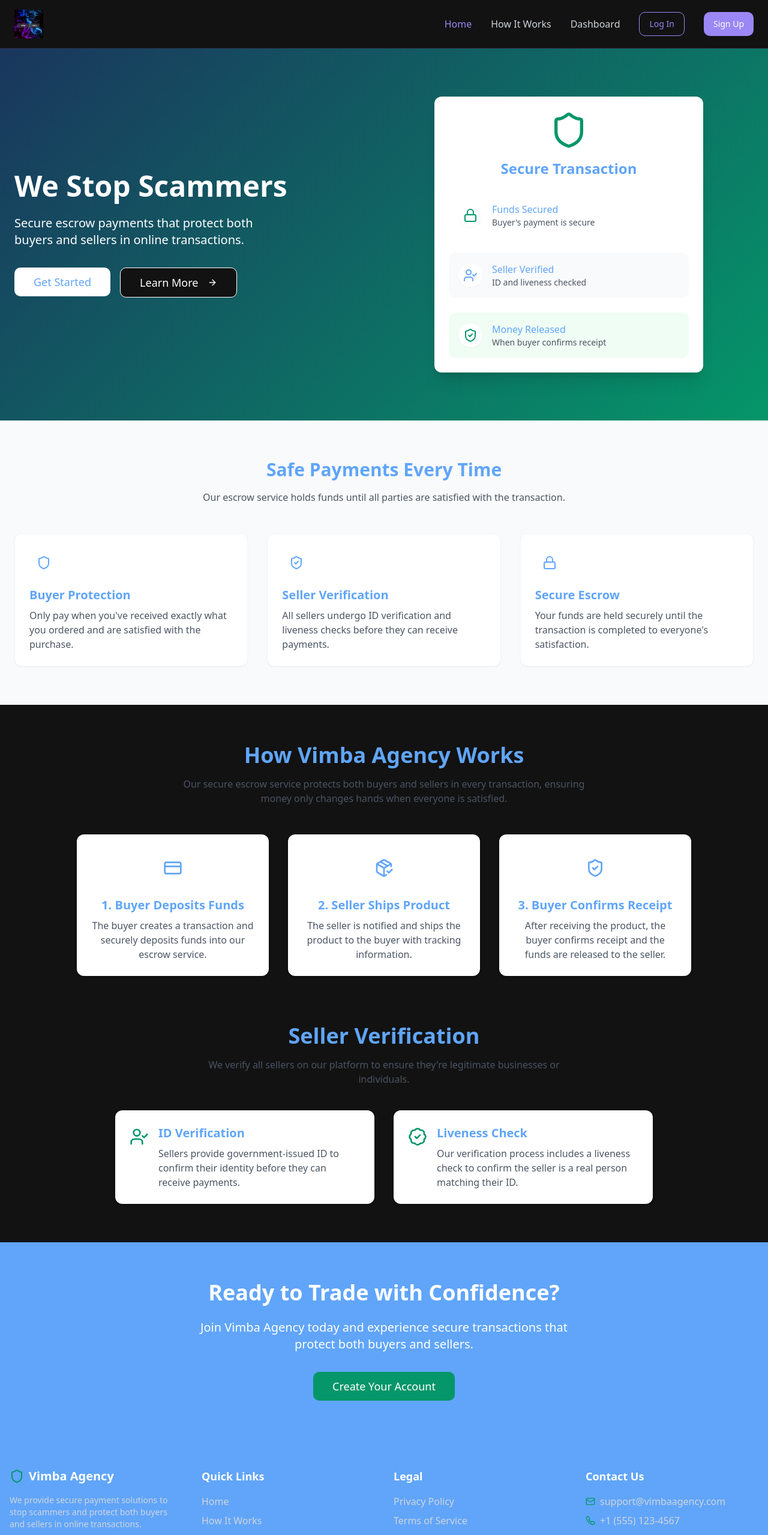
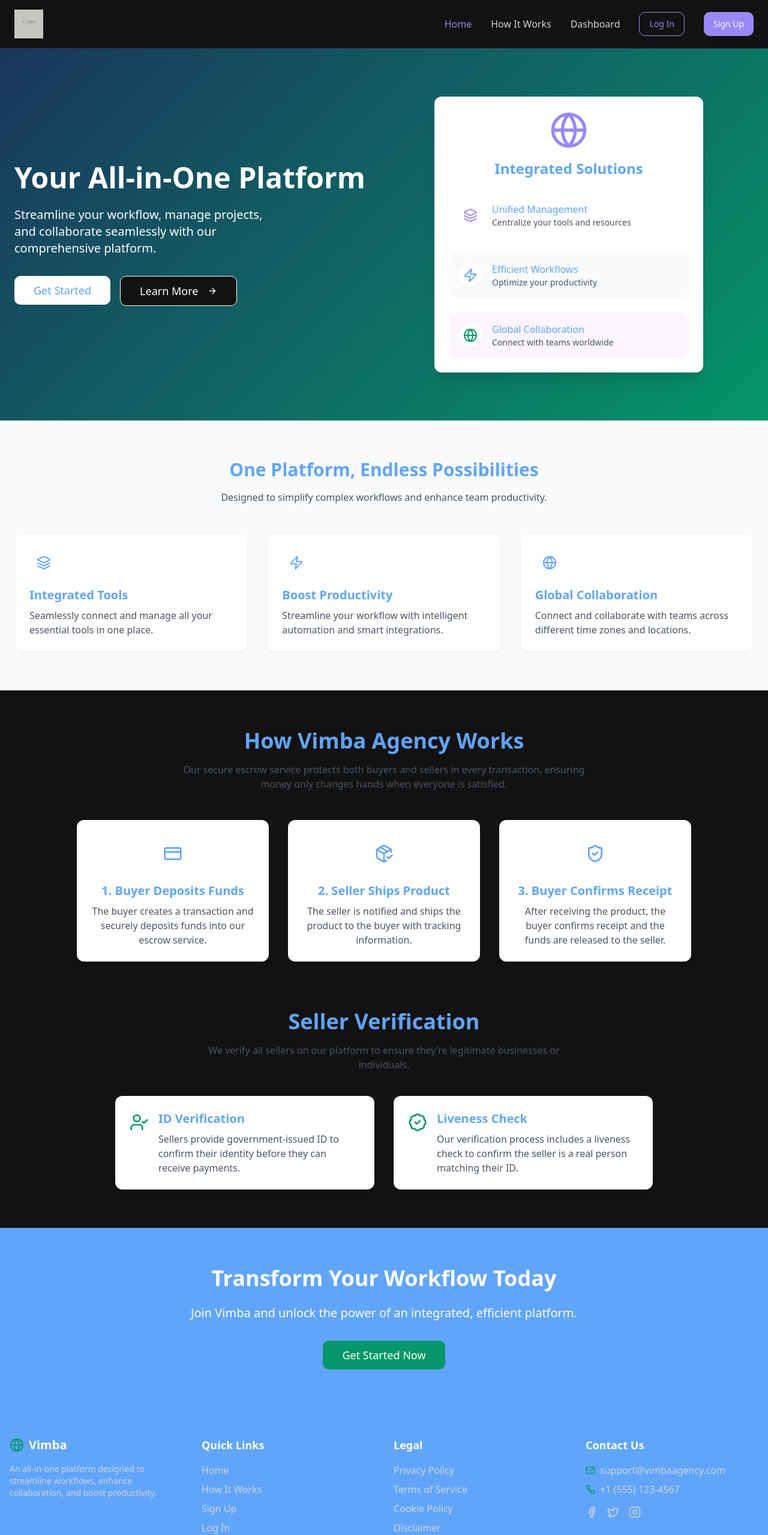
Before and after one commit to Dasrkshadow9886/vimba-secure-transit, a React (Vite) app: page / in a window 1280 px wide. Shown: the top 2559 px of the page at 60% size. Built offline with nearby package versions, Linux system fonts and the light colour scheme.

Commit message:
Refactor: Update hero section and logo
Update the hero section to reflect the all-in-one platform concept and replace the logo with the new one.

```diff
--- a/src/components/Footer.tsx
+++ b/src/components/Footer.tsx
@@ -1,7 +1,7 @@
 
 import React from 'react';
 import { Link } from 'react-router-dom';
-import { Shield, Facebook, Twitter, Instagram, Mail, Phone } from 'lucide-react';
+import { Globe, Facebook, Twitter, Instagram, Mail, Phone } from 'lucide-react';
 
 const Footer = () => {
   return (
@@ -11,11 +11,11 @@ const Footer = () => {
           {/* Brand and About */}
           <div className="space-y-4">
             <div className="flex items-center space-x-2">
-              <Shield className="h-6 w-6 text-vimba-green" />
-              <span className="text-xl font-bold">Vimba Agency</span>
+              <Globe className="h-6 w-6 text-vimba-green" />
+              <span className="text-xl font-bold">Vimba</span>
             </div>
             <p className="text-sm text-gray-300 mt-2">
-              We provide secure payment solutions to stop scammers and protect both buyers and sellers in online transactions.
+              An all-in-one platform designed to streamline workflows, enhance collaboration, and boost productivity.
             </p>
           </div>
 
@@ -69,8 +69,8 @@ const Footer = () => {
         </div>
 
         <div className="border-t border-gray-700 mt-8 pt-6 flex flex-col md:flex-row justify-between items-center">
-          <p className="text-sm text-gray-400">&copy; {new Date().getFullYear()} Vimba Agency. All rights reserved.</p>
-          <p className="text-sm text-gray-400 mt-2 md:mt-0">We Stop Scammers</p>
+          <p className="text-sm text-gray-400">&copy; {new Date().getFullYear()} Vimba. All rights reserved.</p>
+          <p className="text-sm text-gray-400 mt-2 md:mt-0">Empowering Teams, Simplifying Work</p>
         </div>
       </div>
     </footer>
--- a/src/components/Navbar.tsx
+++ b/src/components/Navbar.tsx
@@ -1,4 +1,3 @@
-
 import React, { useState } from 'react';
 import { Link, useLocation } from 'react-router-dom';
 import { Button } from "@/components/ui/button";
@@ -15,8 +14,8 @@ const Navbar = () => {
           {/* Logo and brand name */}
           <Link to="/" className="flex items-center space-x-2">
             <img
-              src="/lovable-uploads/27277313-9433-4933-b124-e0abac08f5e4.png"
-              alt="Vimba Agency"
+              src="/lovable-uploads/9afa8d92-d755-4a90-9595-d939bd967b15.png"
+              alt="Vimba"
               className="h-12 w-auto"
             />
           </Link>
--- a/src/pages/Index.tsx
+++ b/src/pages/Index.tsx
@@ -1,7 +1,7 @@
 
 import React from 'react';
 import { Link } from 'react-router-dom';
-import { ArrowRight, Shield, ShieldCheck, Lock, UserCheck } from 'lucide-react';
+import { ArrowRight, Globe, Layers, Zap } from 'lucide-react';
 import { Button } from '@/components/ui/button';
 import Navbar from '@/components/Navbar';
 import Footer from '@/components/Footer';
@@ -17,9 +17,9 @@ const Index = () => {
         <div className="container mx-auto px-4 md:px-6">
           <div className="flex flex-col md:flex-row items-center">
             <div className="md:w-1/2 mb-10 md:mb-0">
-              <h1 className="text-4xl md:text-5xl font-bold mb-6 leading-tight">We Stop Scammers</h1>
+              <h1 className="text-4xl md:text-5xl font-bold mb-6 leading-tight">Your All-in-One Platform</h1>
               <p className="text-xl mb-8 max-w-md">
-                Secure escrow payments that protect both buyers and sellers in online transactions.
+                Streamline your workflow, manage projects, and collaborate seamlessly with our comprehensive platform.
               </p>
               <div className="flex flex-col sm:flex-row space-y-3 sm:space-y-0 sm:space-x-4">
                 <Link to="/signup">
@@ -38,35 +38,35 @@ const Index = () => {
             <div className="md:w-1/2 flex justify-center">
               <div className="bg-white rounded-lg p-6 shadow-xl max-w-md w-full">
                 <div className="text-center mb-6">
-                  <Shield className="inline-block h-16 w-16 text-vimba-green mb-4" />
-                  <h2 className="text-vimba-blue text-2xl font-bold">Secure Transaction</h2>
+                  <Globe className="inline-block h-16 w-16 text-vimba-purple mb-4" />
+                  <h2 className="text-vimba-blue text-2xl font-bold">Integrated Solutions</h2>
                 </div>
                 <div className="space-y-6">
                   <div className="bg-vimba-lightblue rounded-lg p-4 flex items-center">
                     <div className="bg-white p-2 rounded-full shadow-sm">
-                      <Lock className="h-6 w-6 text-vimba-green" />
+                      <Layers className="h-6 w-6 text-vimba-purple" />
                     </div>
                     <div className="ml-4">
-                      <h3 className="font-medium text-vimba-blue">Funds Secured</h3>
-                      <p className="text-sm text-gray-600">Buyer's payment is secure</p>
+                      <h3 className="font-medium text-vimba-blue">Unified Management</h3>
+                      <p className="text-sm text-gray-600">Centralize your tools and resources</p>
                     </div>
                   </div>
                   <div className="bg-gray-50 rounded-lg p-4 flex items-center">
                     <div className="bg-white p-2 rounded-full shadow-sm">
-                      <UserCheck className="h-6 w-6 text-vimba-blue" />
+                      <Zap className="h-6 w-6 text-vimba-blue" />
                     </div>
                     <div className="ml-4">
-                      <h3 className="font-medium text-vimba-blue">Seller Verified</h3>
-                      <p className="text-sm text-gray-600">ID and liveness checked</p>
+                      <h3 className="font-medium text-vimba-blue">Efficient Workflows</h3>
+                      <p className="text-sm text-gray-600">Optimize your productivity</p>
                     </div>
                   </div>
-                  <div className="bg-green-50 rounded-lg p-4 flex items-center">
+                  <div className="bg-purple-50 rounded-lg p-4 flex items-center">
                     <div className="bg-white p-2 rounded-full shadow-sm">
-                      <ShieldCheck className="h-6 w-6 text-vimba-green" />
+                      <Globe className="h-6 w-6 text-vimba-green" />
                     </div>
                     <div className="ml-4">
-                      <h3 className="font-medium text-vimba-blue">Money Released</h3>
-                      <p className="text-sm text-gray-600">When buyer confirms receipt</p>
+                      <h3 className="font-medium text-vimba-blue">Global Collaboration</h3>
+                      <p className="text-sm text-gray-600">Connect with teams worldwide</p>
                     </div>
                   </div>
                 </div>
@@ -80,33 +80,33 @@ const Index = () => {
       <section className="py-16 bg-gray-50">
         <div className="container mx-auto px-4 md:px-6">
           <div className="text-center max-w-2xl mx-auto mb-12">
-            <h2 className="text-3xl font-bold text-vimba-blue mb-4">Safe Payments Every Time</h2>
-            <p className="text-gray-600">Our escrow service holds funds until all parties are satisfied with the transaction.</p>
+            <h2 className="text-3xl font-bold text-vimba-blue mb-4">One Platform, Endless Possibilities</h2>
+            <p className="text-gray-600">Designed to simplify complex workflows and enhance team productivity.</p>
           </div>
 
           <div className="grid grid-cols-1 md:grid-cols-3 gap-8">
             <div className="bg-white p-6 rounded-lg shadow-sm border border-gray-100">
               <div className="h-12 w-12 bg-vimba-lightblue rounded-lg flex items-center justify-center mb-4">
-                <Shield className="h-6 w-6 text-vimba-blue" />
+                <Layers className="h-6 w-6 text-vimba-blue" />
               </div>
-              <h3 className="font-semibold text-xl mb-2 text-vimba-blue">Buyer Protection</h3>
-              <p className="text-gray-600">Only pay when you've received exactly what you ordered and are satisfied with the purchase.</p>
+              <h3 className="font-semibold text-xl mb-2 text-vimba-blue">Integrated Tools</h3>
+              <p className="text-gray-600">Seamlessly connect and manage all your essential tools in one place.</p>
             </div>
 
             <div className="bg-white p-6 rounded-lg shadow-sm border border-gray-100">
               <div className="h-12 w-12 bg-vimba-lightblue rounded-lg flex items-center justify-center mb-4">
-                <ShieldCheck className="h-6 w-6 text-vimba-blue" />
+                <Zap className="h-6 w-6 text-vimba-blue" />
               </div>
-              <h3 className="font-semibold text-xl mb-2 text-vimba-blue">Seller Verification</h3>
-              <p className="text-gray-600">All sellers undergo ID verification and liveness checks before they can receive payments.</p>
+              <h3 className="font-semibold text-xl mb-2 text-vimba-blue">Boost Productivity</h3>
+              <p className="text-gray-600">Streamline your workflow with intelligent automation and smart integrations.</p>
             </div>
 
             <div className="bg-white p-6 rounded-lg shadow-sm border border-gray-100">
               <div className="h-12 w-12 bg-vimba-lightblue rounded-lg flex items-center justify-center mb-4">
-                <Lock className="h-6 w-6 text-vimba-blue" />
+                <Globe className="h-6 w-6 text-vimba-blue" />
               </div>
-              <h3 className="font-semibold text-xl mb-2 text-vimba-blue">Secure Escrow</h3>
-              <p className="text-gray-600">Your funds are held securely until the transaction is completed to everyone's satisfaction.</p>
+              <h3 className="font-semibold text-xl mb-2 text-vimba-blue">Global Collaboration</h3>
+              <p className="text-gray-600">Connect and collaborate with teams across different time zones and locations.</p>
             </div>
           </div>
         </div>
@@ -118,11 +118,11 @@ const Index = () => {
       {/* CTA Section */}
       <section className="py-16 bg-vimba-blue text-white">
         <div className="container mx-auto px-4 text-center">
-          <h2 className="text-3xl md:text-4xl font-bold mb-6">Ready to Trade with Confidence?</h2>
-          <p className="text-xl mb-8 max-w-2xl mx-auto">Join Vimba Agency today and experience secure transactions that protect both buyers and sellers.</p>
+          <h2 className="text-3xl md:text-4xl font-bold mb-6">Transform Your Workflow Today</h2>
+          <p className="text-xl mb-8 max-w-2xl mx-auto">Join Vimba and unlock the power of an integrated, efficient platform.</p>
           <Link to="/signup">
             <Button className="bg-vimba-green hover:bg-vimba-green/90 text-white px-8 py-6 text-lg">
-              Create Your Account
+              Get Started Now
             </Button>
           </Link>
         </div>
```
Also changed, not shown: public/lovable-uploads/9afa8d92-d755-4a90-9595-d939bd967b15.png (added).
